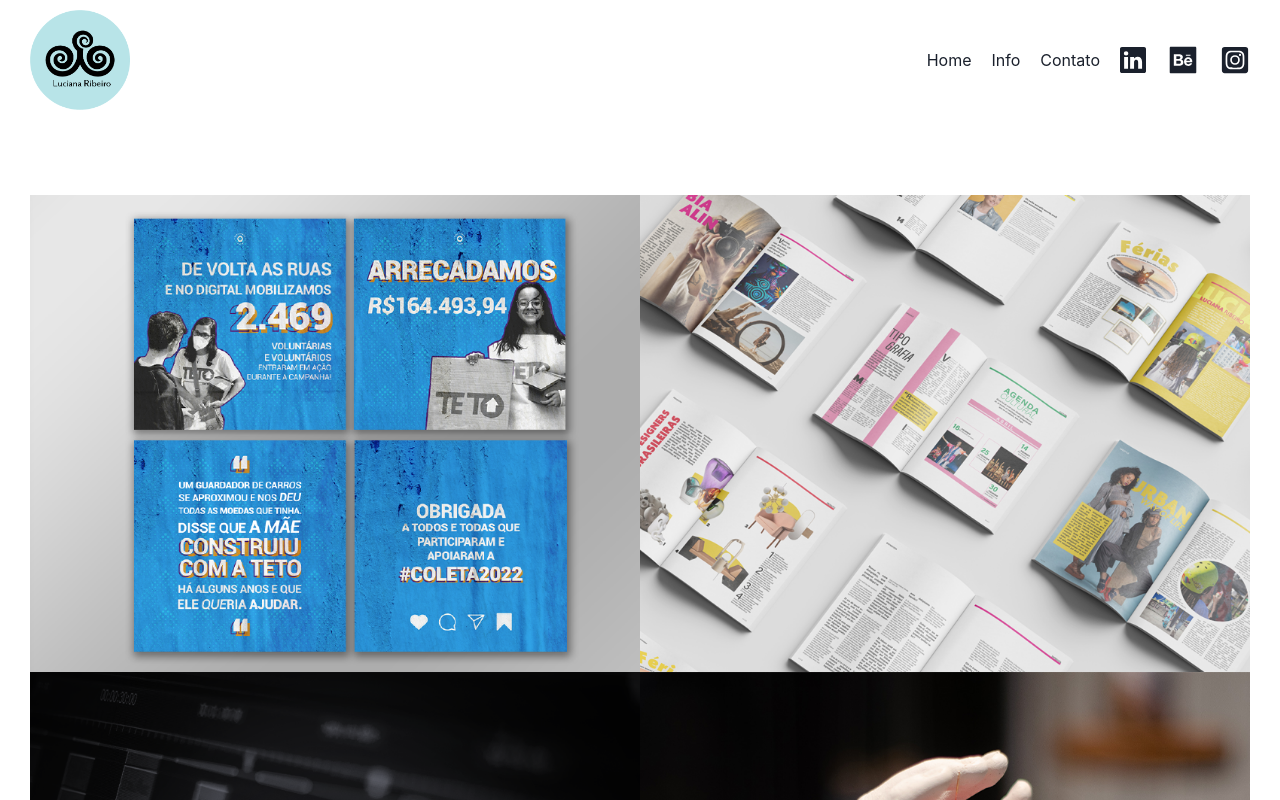
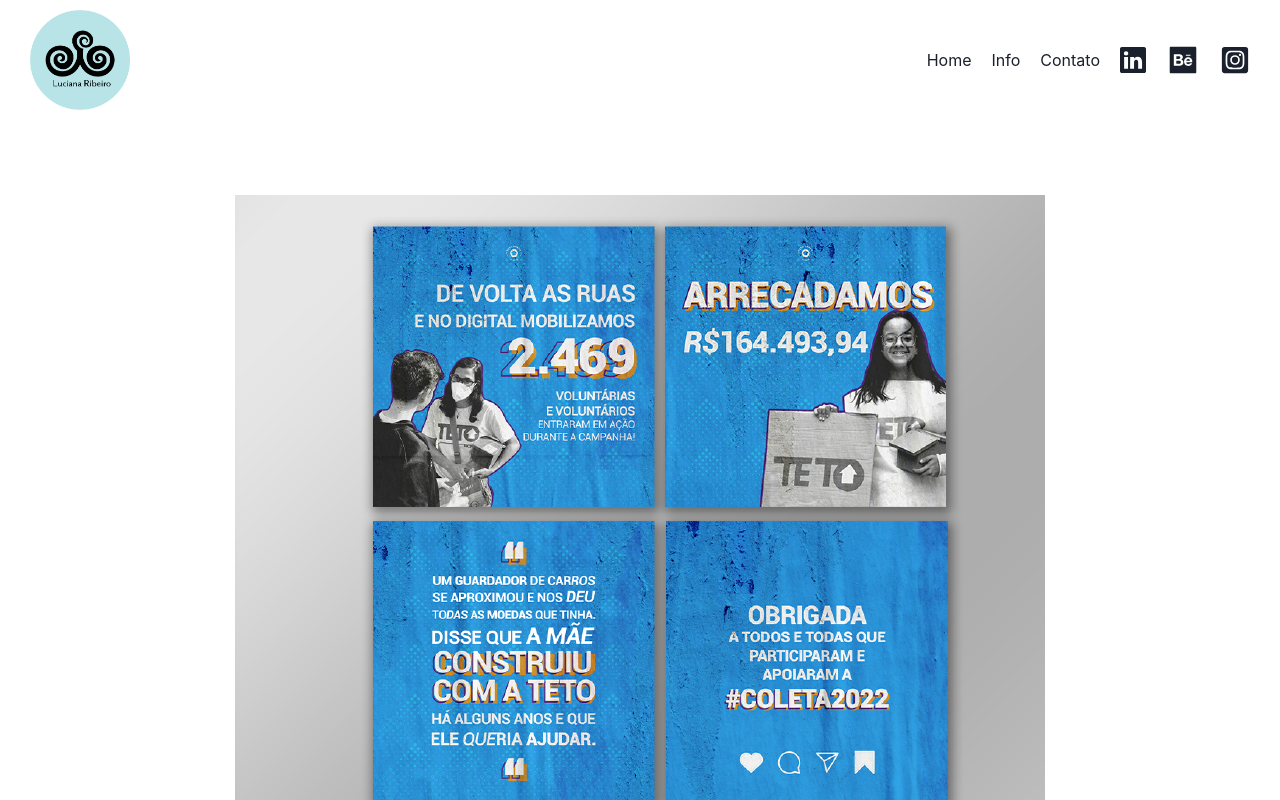
Before and after one commit to Soujigor/luciana_page, a Next.js app: page / in a window 1280 px wide. Shown: the top 800 px of the page. Built offline with nearby package versions, Linux system fonts and the light colour scheme.

Commit message:
Mudando layout

```diff
--- a/src/components/main/Main.js
+++ b/src/components/main/Main.js
@@ -8,13 +8,13 @@
     name: "Teto",
     message: "Teto",
     img: "/main/capa_teto.png",
-    link: "/teto"
+    link: "/teto",
   },
   {
     name: "Revista",
     message: "Revista EBAC",
     img: "main/capa_revista.png",
-    link: "/revista"
+    link: "/revista",
   },
   {
     name: "Edição",
@@ -26,31 +26,31 @@
     name: "Borda",
     message: "Borda",
     img: "main/capa_borda.png",
-    link: "/borda"
+    link: "/borda",
   },
   {
     name: "Brilho",
     message: "Brilho de Marte",
     img: "main/capa_brilho.png",
-    link: "/brilhodemarte"
+    link: "/brilhodemarte",
   },
   {
     name: "Iniciativa",
     message: "Iniciativa",
-    img:"main/capa_iniciativa.png",
-    link: "/iniciativa"
+    img: "main/capa_iniciativa.png",
+    link: "/iniciativa",
   },
   {
     name: "Indicios",
     message: "Indícios",
     img: "main/capa_indicios.png",
-    link: "/indicios"
+    link: "/indicios",
   },
   {
     name: "Redes Sociais",
     message: "Trabalhos feitos para Redes Sociais em 2022",
     img: "main/capa_redes.png",
-    link: "/sociais"
+    link: "/sociais",
   },
 ];
 
@@ -82,23 +82,30 @@
       paddingTop="30px"
       cursor="pointer"
     >
-      <SimpleGrid
+      <Flex
         w="100%"
         minChildWidth={["200px", "300px", "350px", "550px"]}
         as={motion.div}
         variants={container}
         initial="hidden"
         animate="show"
+        columns={1}
+        gap={10}
+        flexDir="column"
+        align="center"
+        justify="center"
       >
         {mainList.map((mainItem) => {
           return (
-            <Box
+            <Flex
               w="100%"
               overflow="hidden"
               h="100%"
               key={mainItem.name}
               as={motion.div}
               variants={item}
+              align="center"
+              justify="center"
             >
               <Link href={mainItem.link}>
                 <Box
@@ -157,10 +164,10 @@
                   </Box>
                 </Box>
               </Link>
-            </Box>
+            </Flex>
           );
         })}
-      </SimpleGrid>
+      </Flex>
     </Flex>
   );
 };
```
